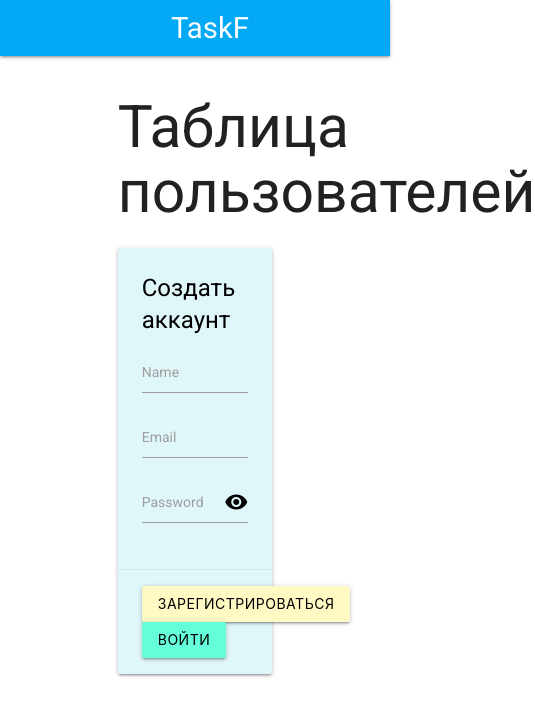
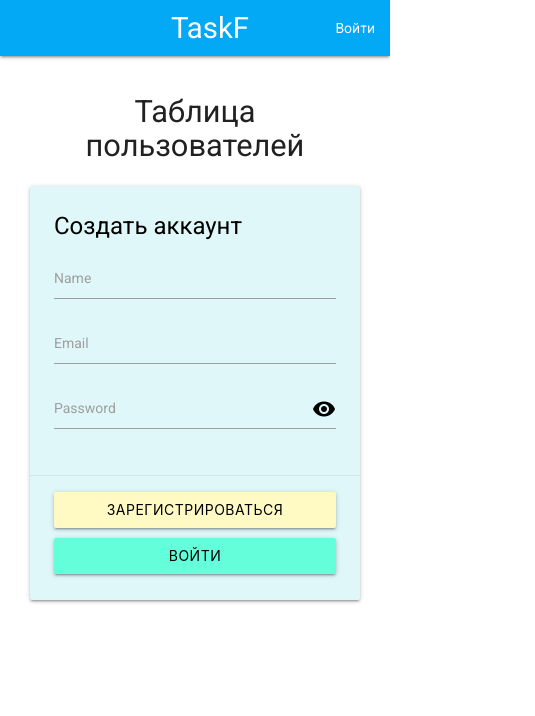
Before and after one commit to horoshopodumaj/webfull, a React (Create React App) app in the folder client/: page /registration in a window 390 px wide. Shown: the top 716 px of the page, 535 px wide, since content can reach past the window. Built offline with nearby package versions, Linux system fonts and the light colour scheme; no server answers.

Commit message:
adaptive

```diff
--- a/client/src/components/Header.js
+++ b/client/src/components/Header.js
@@ -11,7 +11,7 @@ const Header = () => {
                     TaskF
                 </Link>
                 {isAuth ? (
-                    <ul id="nav-mobile" className="right hide-on-med-and-down">
+                    <ul id="nav-mobile" className="right">
                         <li>
                             <Link to="/login" onClick={logout}>
                                 Выйти
@@ -19,7 +19,7 @@ const Header = () => {
                         </li>
                     </ul>
                 ) : (
-                    <ul id="nav-mobile" className="right hide-on-med-and-down">
+                    <ul id="nav-mobile" className="right ">
                         <li>
                             <Link to="/login">Войти</Link>
                         </li>
--- a/client/src/index.scss
+++ b/client/src/index.scss
@@ -63,3 +63,31 @@
 .tooltip-style {
     cursor: pointer;
 }
+
+@media screen and (max-width: 545px) {
+    h1 {
+        font-size: 2.2rem;
+    }
+}
+@media screen and (max-width: 750px) and (min-width: 546px) {
+    h1 {
+        font-size: 2.8rem;
+    }
+}
+@media screen and (max-width: 1060px) and (min-width: 751px) {
+    h1 {
+        font-size: 3.2rem;
+    }
+}
+@media screen and (max-width: 1300px) and (min-width: 1061px) {
+    h1 {
+        font-size: 3.5rem;
+    }
+}
+
+@media screen and (max-width: 391px) {
+    .button {
+        width: 100%;
+        margin-bottom: 10px;
+    }
+}
--- a/client/src/pages/AuthPage.js
+++ b/client/src/pages/AuthPage.js
@@ -40,7 +40,7 @@ const AuthPage = () => {
 
     return (
         <div className="row">
-            <div className="col s6 offset-s3">
+            <div className="col s12 m8 l6 offset-m2 offset-l3">
                 <h1 className="txt-cnt">Таблица пользователей</h1>
                 <div className="card cyan lighten-5">
                     <form onSubmit={preventDefault}>
@@ -75,10 +75,12 @@ const AuthPage = () => {
                         <div className="card-action">
                             <button
                                 onClick={loginHandler}
-                                className="btn yellow lighten-4 black-text mr-10">
+                                className="btn yellow lighten-4 black-text mr-10 button">
                                 Войти
                             </button>
-                            <Link to="/registration" className="btn teal accent-2 black-text">
+                            <Link
+                                to="/registration"
+                                className="btn teal accent-2 black-text button">
                                 Нет аккаунта?
                             </Link>
                         </div>
--- a/client/src/pages/LoginPage.js
+++ b/client/src/pages/LoginPage.js
@@ -56,7 +56,7 @@ const LoginPage = () => {
 
     return (
         <div className="row">
-            <div className="col s6 offset-s3">
+            <div className="col s12 m8 l6 offset-m2 offset-l3">
                 <h1 className="txt-cnt">Таблица пользователей</h1>
                 <div className="card cyan lighten-5">
                     <form onSubmit={preventDefault}>
@@ -101,10 +101,12 @@ const LoginPage = () => {
                         <div className="card-action">
                             <button
                                 onClick={registerHandler}
-                                className="btn yellow lighten-4 black-text mr-10">
+                                className="btn yellow lighten-4 black-text mr-10 button">
                                 Зарегистрироваться
                             </button>
-                            <button onClick={loginHandler} className="btn teal accent-2 black-text">
+                            <button
+                                onClick={loginHandler}
+                                className="btn teal accent-2 black-text button">
                                 Войти
                             </button>
                         </div>
--- a/client/src/pages/UsersPage.js
+++ b/client/src/pages/UsersPage.js
@@ -118,7 +118,7 @@ const UsersPage = () => {
                 <i className="material-icons blue-text">account_circle</i>
                 <p>{users.map((user) => (user._id === id ? user.email : ""))}</p>
             </div>
-            <table className="highlight">
+            <table className="highlight responsive-table">
                 <thead>
                     <tr>
                         <th>
```
